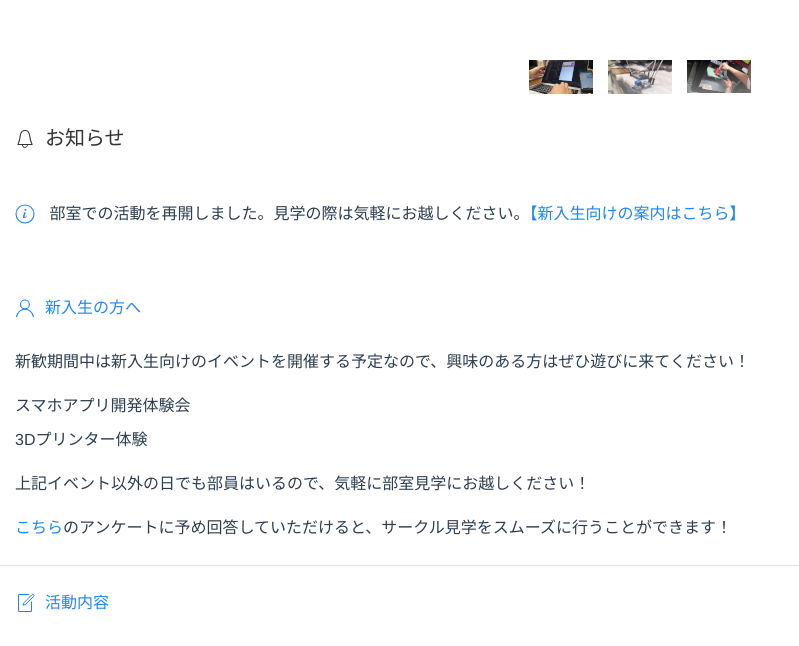
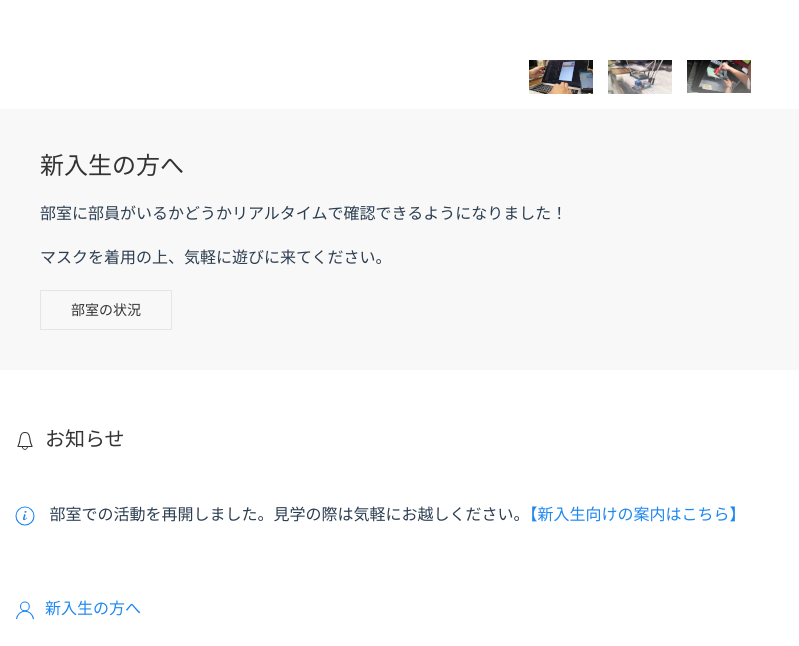
Before and after one commit to oucrc-org/web, a Vue app: page / in a window 1280 px wide. Shown: the part 671-1317 px from the top of the page, without its empty margins (0-799 px from the left). Built offline with nearby package versions, Linux system fonts and the light colour scheme; no server answers.

Commit message:
add: i10jan

```diff
--- a/src/components/Notice.vue
+++ b/src/components/Notice.vue
@@ -1,5 +1,14 @@
 <template>
     <div>
+        <div>
+            <div class="uk-dark uk-background-muted uk-padding">
+                <h3>新入生の方へ</h3>
+                <p>部室に部員がいるかどうかリアルタイムで確認できるようになりました！</p>
+                <p>マスクを着用の上、気軽に遊びに来てください。</p>
+                <a class="uk-button uk-button-default" href="https://i10jan-api.herokuapp.com/v1.1">部室の状況</a>
+            </div>
+        </div>
+
         <h1 class="uk-h4 uk-padding-small">
             <span uk-icon="bell" class="uk-margin-small-right"></span>お知らせ
         </h1>
```
